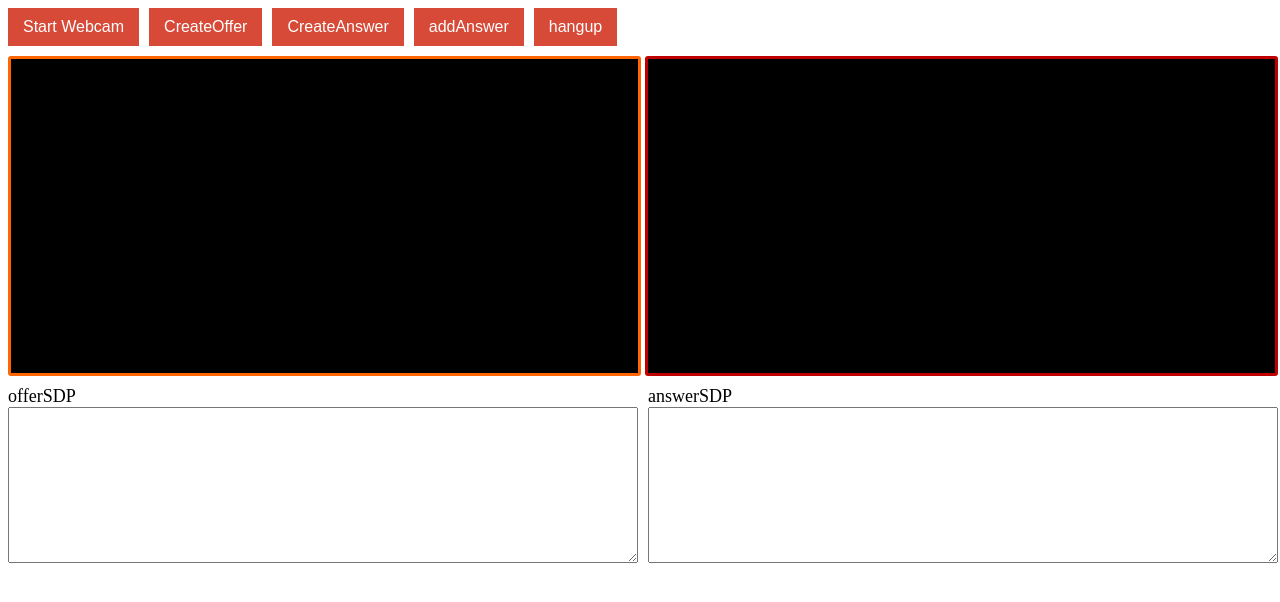
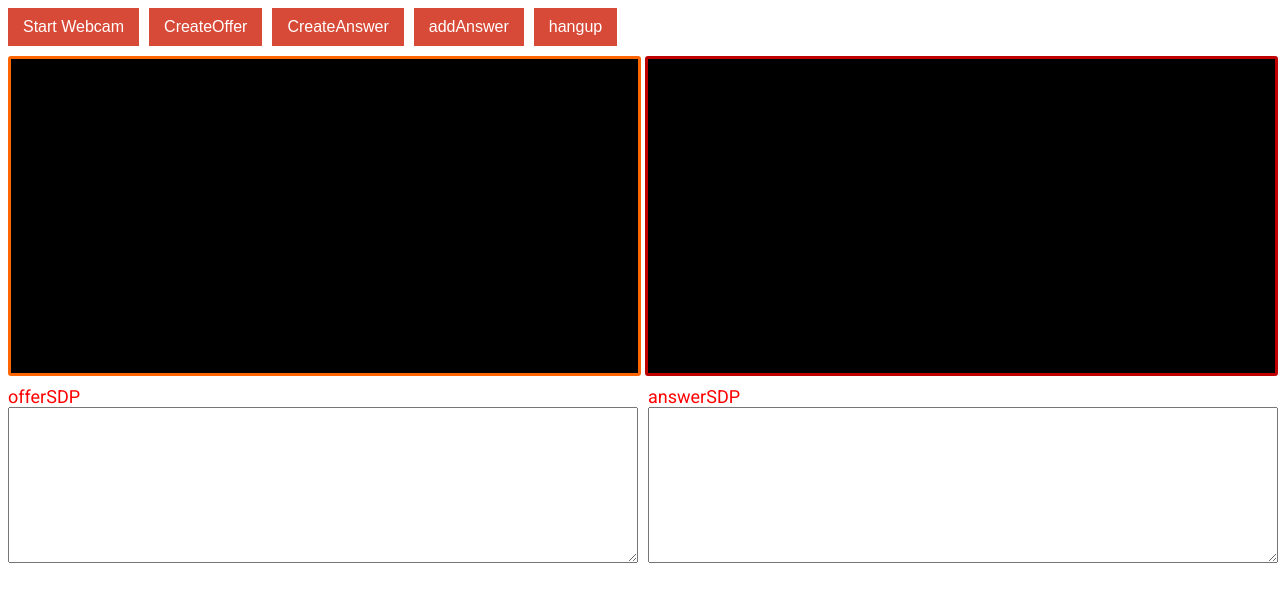
Before and after one commit to fsociety/webrtc-basics, a website with bundled scripts: page public/index.html in a window 1280 px wide. Built offline with nearby package versions, Linux system fonts and the light colour scheme.

Commit message:
initial commit

```diff
--- a/src/app.scss
+++ b/src/app.scss
@@ -1,3 +1,11 @@
+@import url('https://fonts.googleapis.com/css2?family=Roboto&display=swap');
+
+body{
+    font-family: 'Roboto', sans-serif;
+    font-weight: 400;
+    color: red;
+}
+
 .buttons{
     display: flex;
     gap: 10px;
--- a/webpack.config.js
+++ b/webpack.config.js
@@ -6,8 +6,6 @@ const isProduction = process.env.NODE_ENV == 'production';
 
 
 const stylesHandler = 'style-loader';
-
-
 
 const config = {
     entry: './src/index.js',
```
Also changed, not shown: .github/workflows/test.yml (added).
